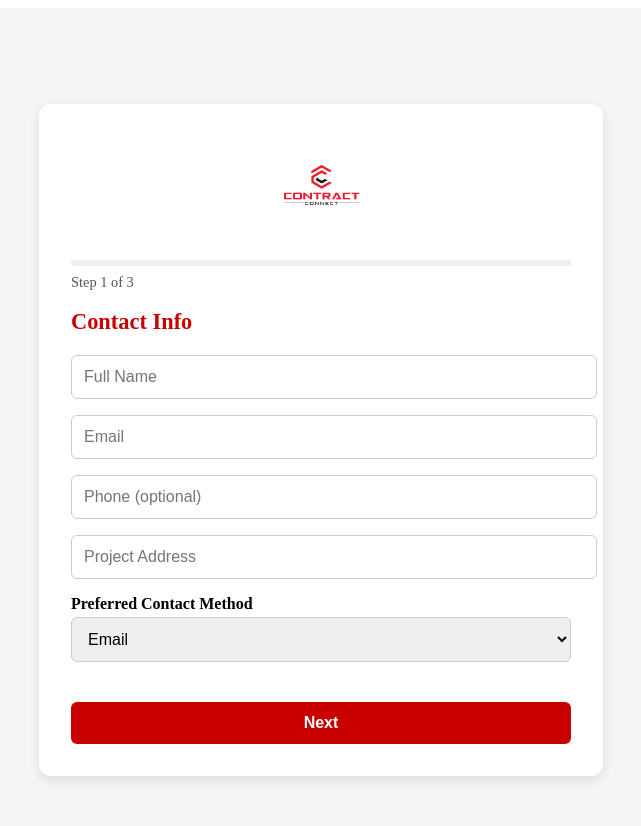
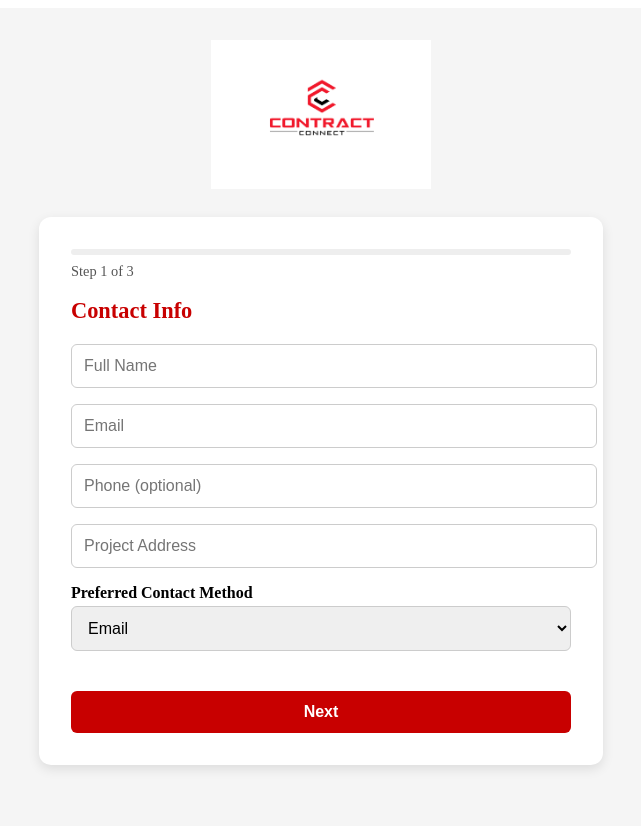
Before and after one commit to ContractConnect/contract-connect-live, a React (Create React App) app: page / in a window 1280 px wide. Shown: the top 826 px of the page, without its empty margins (319-960 px from the left). Built offline with nearby package versions, Linux system fonts and the light colour scheme.

Commit message:
Update ClientInfoForm.js

```diff
--- a/src/components/ClientInfoForm.js
+++ b/src/components/ClientInfoForm.js
@@ -89,8 +89,10 @@ export default function ClientInfoForm() {
   if (submitted) {
     return (
       <div style={wrapper}>
+        <div style={logoContainer}>
+          <img src="/ContractConnect Logo.jpg" alt="Contract Connect Logo" style={largeLogo} />
+        </div>
         <div style={card}>
-          <img src="/ContractConnect Logo.jpg" alt="Contract Connect Logo" style={logoStyle} />
           <h2 style={title}>Thank You, {formData.name.split(' ')[0]}!</h2>
           <p>We’ve received your request and will follow up shortly.</p>
           <p><strong>Estimated Total:</strong> ${formData.estimate.toLocaleString()}</p>
@@ -101,8 +103,10 @@ export default function ClientInfoForm() {
 
   return (
     <div style={wrapper}>
+      <div style={logoContainer}>
+        <img src="/ContractConnect Logo.jpg" alt="Contract Connect Logo" style={largeLogo} />
+      </div>
       <div style={card}>
-        <img src="/ContractConnect Logo.jpg" alt="Contract Connect Logo" style={logoStyle} />
         <ProgressBar step={step} total={3} />
         <h2 style={title}>{stepTitles[step - 1]}</h2>
 
@@ -194,9 +198,21 @@ const wrapper = {
   minHeight: '100vh',
   background: '#f5f5f5',
   display: 'flex',
+  flexDirection: 'column',
   alignItems: 'center',
-  justifyContent: 'center',
+  justifyContent: 'flex-start',
   padding: '2rem'
+};
+
+const logoContainer = {
+  textAlign: 'center',
+  marginBottom: '1.5rem'
+};
+
+const largeLogo = {
+  maxWidth: '220px',
+  width: '100%',
+  height: 'auto'
 };
 
 const card = {
@@ -206,12 +222,6 @@ const card = {
   maxWidth: 500,
   width: '100%',
   boxShadow: '0 4px 12px rgba(0,0,0,0.1)'
-};
-
-const logoStyle = {
-  maxWidth: '160px',
-  display: 'block',
-  margin: '0 auto 1rem'
 };
 
 const title = {
```
